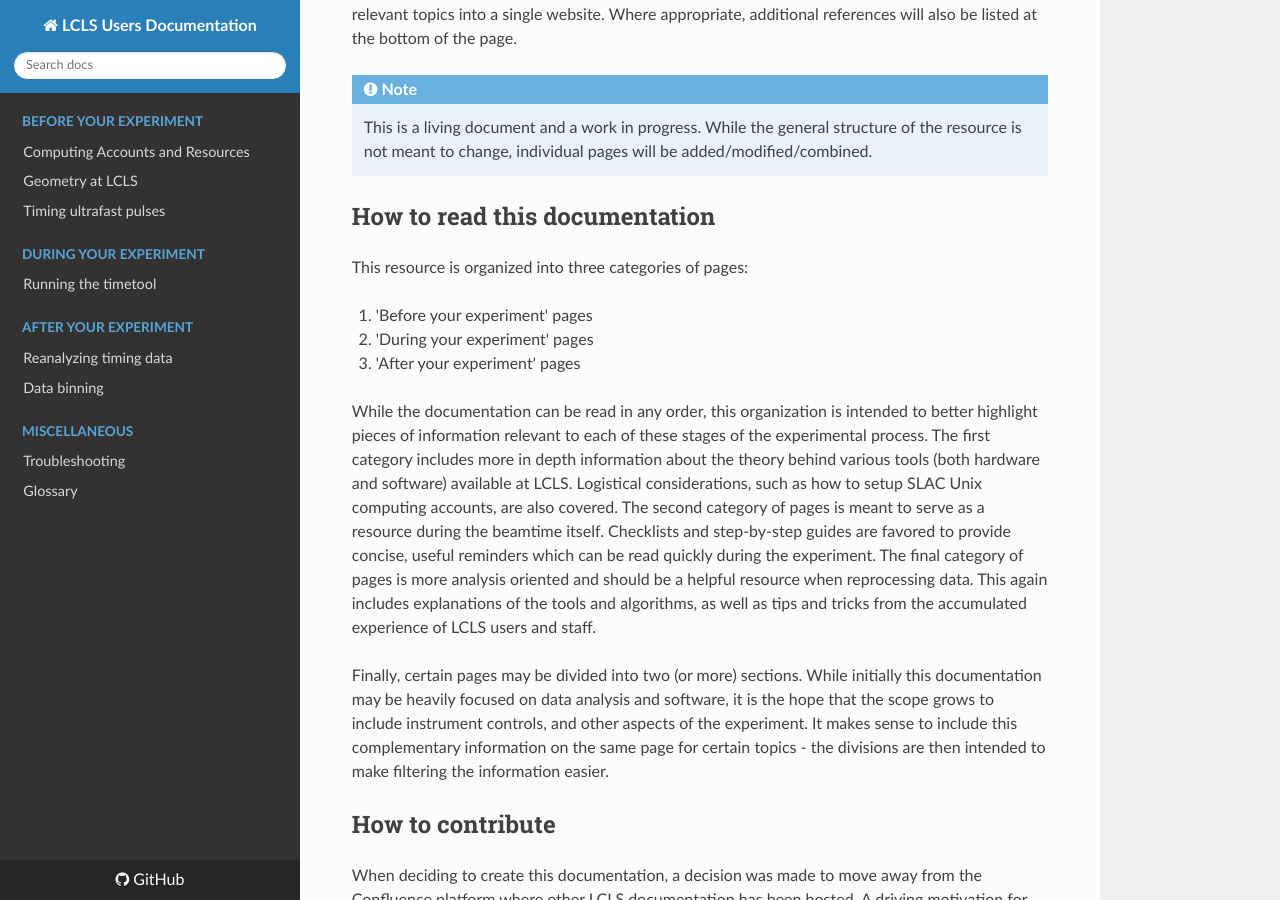
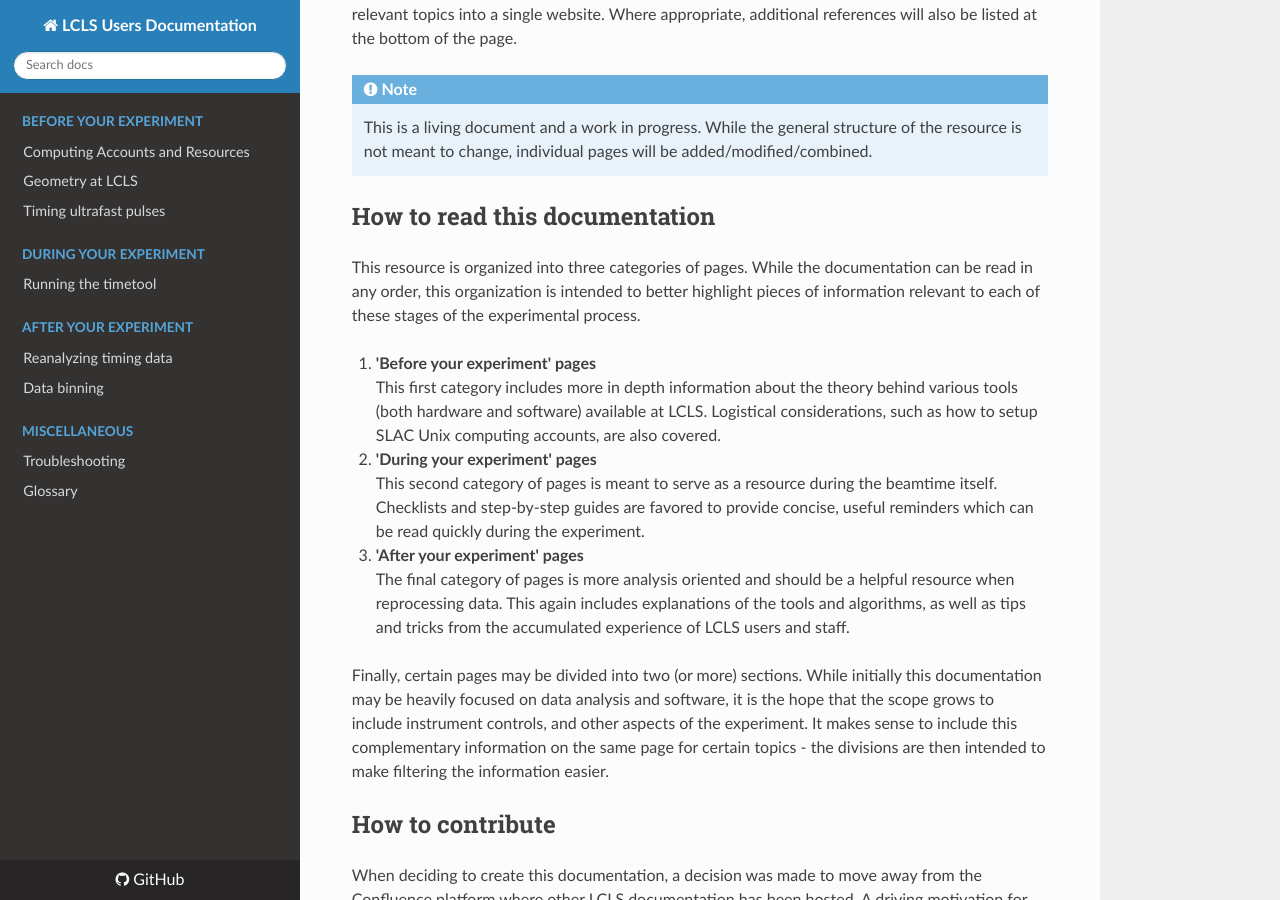
Before and after one commit to lcls-users/lcls-users, an MkDocs documentation site: the page built from docs/index.md, in a window 1280 px wide and 900 px high, scrolled down 277 px. Built offline with MkDocs 1.6.1, drawn with Linux system fonts in a browser that asks for light colours; nearby versions of some CDN libraries.

Commit message:
Reorganize the How to read this documentation section

```diff
--- a/docs/index.md
+++ b/docs/index.md
@@ -7,13 +7,11 @@ The goal of this documentation is to provide a single source of information for
 
 ## How to read this documentation
 
-This resource is organized into three categories of pages:
+This resource is organized into three categories of pages. While the documentation can be read in any order, this organization is intended to better highlight pieces of information relevant to each of these stages of the experimental process.
 
-1. 'Before your experiment' pages
-2. 'During your experiment' pages
-3. 'After your experiment' pages
-
-While the documentation can be read in any order, this organization is intended to better highlight pieces of information relevant to each of these stages of the experimental process. The first category includes more in depth information about the theory behind various tools (both hardware and software) available at LCLS. Logistical considerations, such as how to setup SLAC Unix computing accounts, are also covered. The second category of pages is meant to serve as a resource during the beamtime itself. Checklists and step-by-step guides are favored to provide concise, useful reminders which can be read quickly during the experiment. The final category of pages is more analysis oriented and should be a helpful resource when reprocessing data. This again includes explanations of the tools and algorithms, as well as tips and tricks from the accumulated experience of LCLS users and staff.
+1. **'Before your experiment' pages**<br>This first category includes more in depth information about the theory behind various tools (both hardware and software) available at LCLS. Logistical considerations, such as how to setup SLAC Unix computing accounts, are also covered.
+2. **'During your experiment' pages**<br> This second category of pages is meant to serve as a resource during the beamtime itself. Checklists and step-by-step guides are favored to provide concise, useful reminders which can be read quickly during the experiment.
+3. **'After your experiment' pages**<br>The final category of pages is more analysis oriented and should be a helpful resource when reprocessing data. This again includes explanations of the tools and algorithms, as well as tips and tricks from the accumulated experience of LCLS users and staff.
 
 Finally, certain pages may be divided into two (or more) sections. While initially this documentation may be heavily focused on data analysis and software, it is the hope that the scope grows to include instrument controls, and other aspects of the experiment. It makes sense to include this complementary information on the same page for certain topics - the divisions are then intended to make filtering the information easier.
 
```
